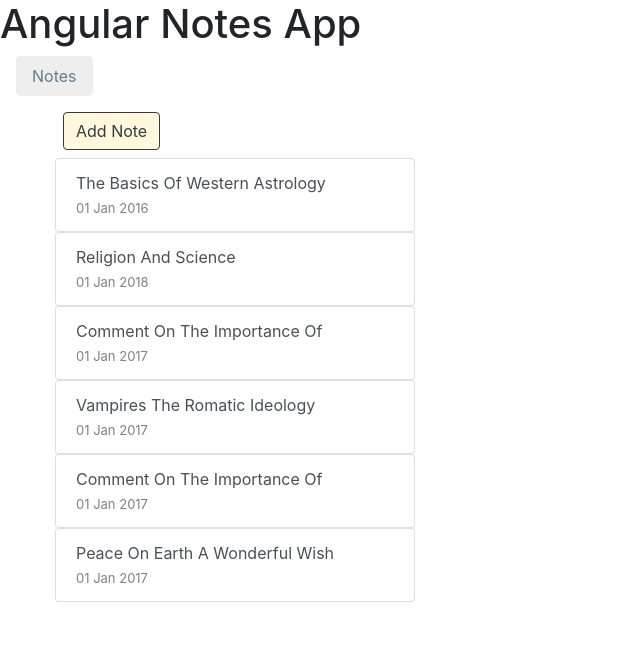
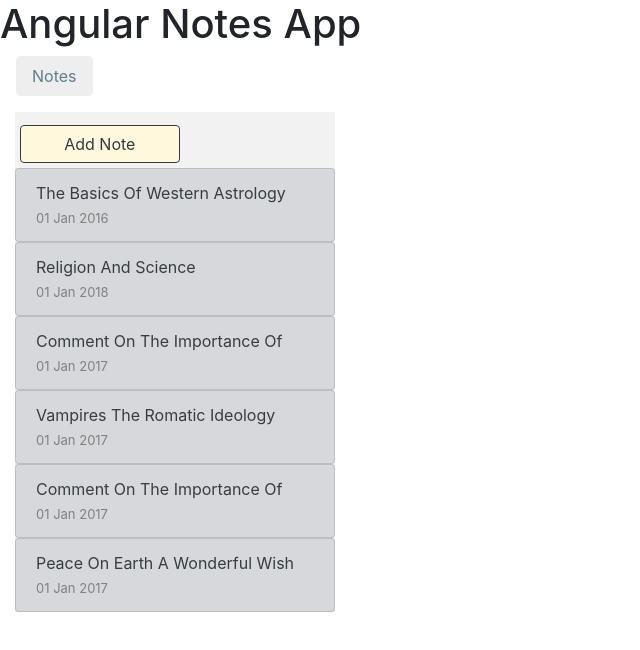
Before and after one commit to marksmall/notes, an Angular app: page / in a window 1280 px wide. Shown: the top 650 px of the page, without its empty margins (0-640 px from the left). Built offline with nearby package versions, Linux system fonts and the light colour scheme.

Commit message:
Style Add Note button and list of notes:
Added styling to make the button and list a bit more like the mockup
supplied.

```diff
--- a/src/app/notes/notes-list/notes-list.component.html
+++ b/src/app/notes/notes-list/notes-list.component.html
@@ -1,14 +1,14 @@
 <div class="container-fluid notes-list">
-  <button class="btn btn-outline-dark btn-background" (click)="addNote()">Add Note</button>
 
   <div class="notes">
     <div class="list-group">
+      <button class="btn btn-outline-dark btn-background" (click)="addNote()">Add Note</button>
       <ul class="items">
         <li *ngFor="let note of notes$ | async">
           <a (click)="select(note)"
              [routerLink]="['/notes', note.id]"
              [class.active]="note.id === selectedId"
-             class="list-group-item list-group-item-action">
+             class="list-group-item list-group-item-secondary list-group-item-action">
             <div class="">
               {{ note.title }}<br/>
               <span class="date">{{ note.date | date:'dd MMM yyyy' }}</span>
--- a/src/app/notes/notes-list/notes-list.component.scss
+++ b/src/app/notes/notes-list/notes-list.component.scss
@@ -1,18 +1,29 @@
-.btn-background{
+.btn-background {
   background-color: cornsilk;
-  margin: 0 0 .5em 3em;
+  max-width: 10em;
+  margin: .3em;
+}
+
+.btn-background:hover {
+  color: #000;
+  font-weight: bolder;
 }
 
 .notes {
   display: flex;
   flex-direction: row;
 
+  .list-group {
+    background: #f2f2f2;
+    padding-top: .5em;
+    padding-bottom: 0;
+  }
+
   .items {
-    min-width: 25em;
-
-    li {
-      list-style: none;
-    }
+    min-width: 20em;
+    list-style-type: none;
+    padding: 0;
+    margin: 0;
 
     .date {
       font-size: small;
```
